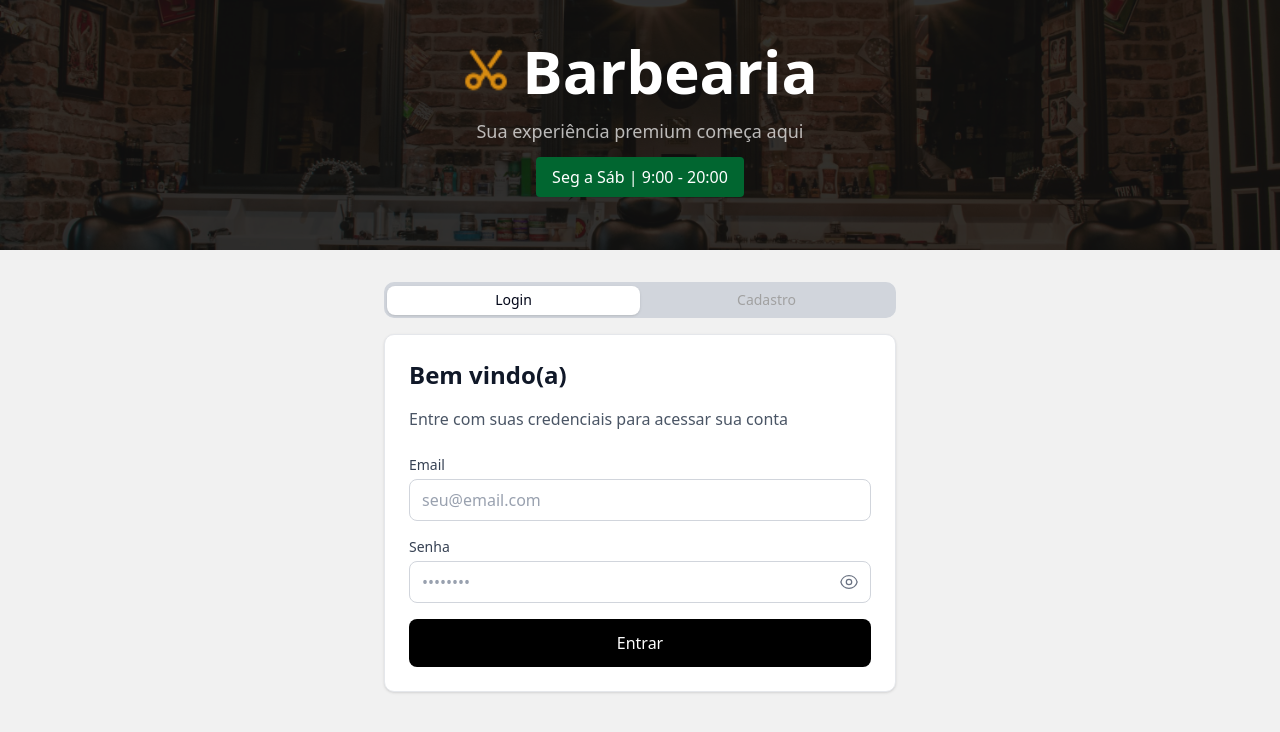
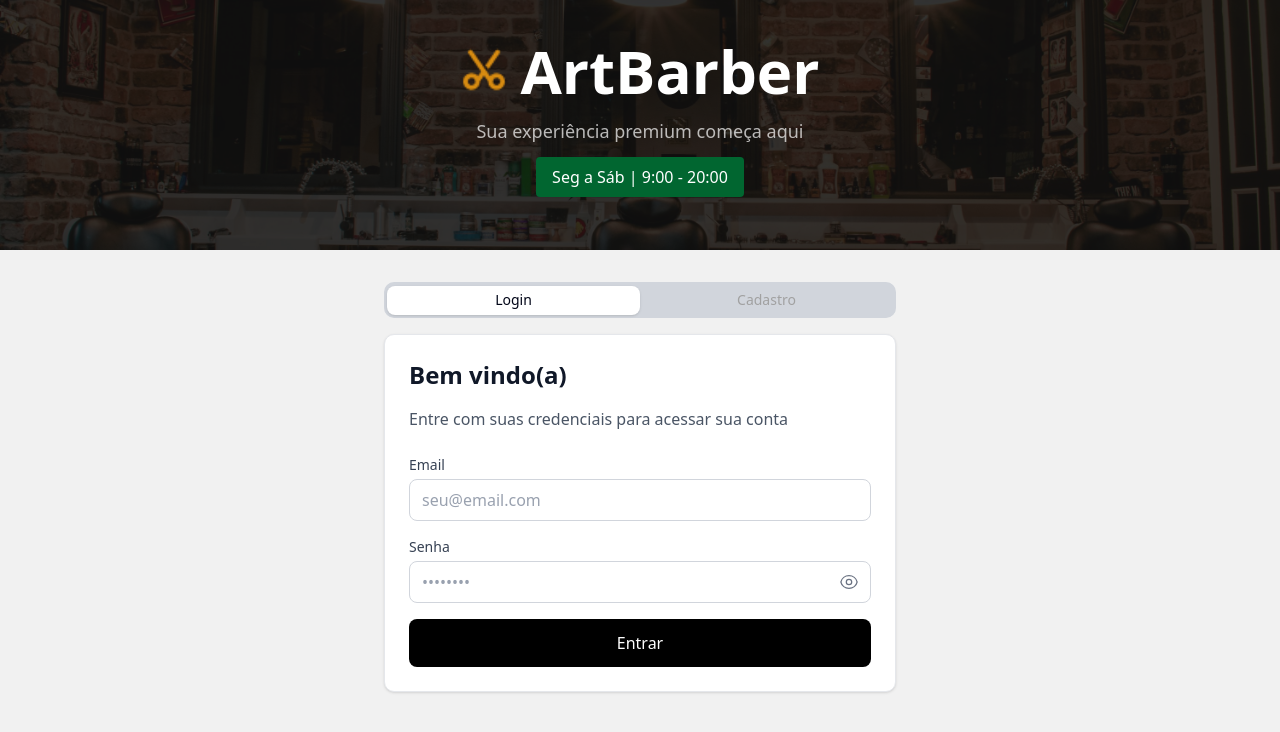
Before and after one commit to alyssongab/artbarber, a React (Vite) app in the folder frontend/: page /login in a window 1280 px wide. Shown: the top 732 px of the page. Built offline with nearby package versions, Linux system fonts and the light colour scheme; no server answers.

Commit message:
style: fix some component styles to fit properly on screen

```diff
--- a/frontend/src/components/features/appointments/AppointmentSearchBar.tsx
+++ b/frontend/src/components/features/appointments/AppointmentSearchBar.tsx
@@ -14,7 +14,7 @@ export default function AppointmentSearchBar({
   onSearch,
   onClear,
   isSearching,
-  placeholder = "Buscar por nome do cliente..."
+  placeholder = "Buscar por cliente"
 }: AppointmentSearchBarProps) {
   const [searchTerm, setSearchTerm] = useState('');
 
--- a/frontend/src/components/layout/AppLayout.tsx
+++ b/frontend/src/components/layout/AppLayout.tsx
@@ -9,7 +9,7 @@ function AppLayout(){
     const { logout, user } = useAuth()
     const name = user?.full_name;
     const firstName = getFirstName(name);
-    const BARBERSHOP_NAME = import.meta.env.VITE_BARBERSHOP;
+    const BARBERSHOP_NAME = import.meta.env.VITE_APP_NAME;
 
     return (
         <div className="min-h-screen bg-[#F1F1F1] p-5">
--- a/frontend/src/components/layout/AuthLayout.tsx
+++ b/frontend/src/components/layout/AuthLayout.tsx
@@ -8,7 +8,7 @@ function Auth(){
     const location = useLocation();
     const navigate = useNavigate();
     const currentTab = location.pathname.includes('register') ? 'register' : 'login';
-    const BARBERSHOP_NAME = import.meta.env.VITE_BARBERSHOP;
+    const BARBERSHOP_NAME = import.meta.env.VITE_APP_NAME;
 
     return(
         <div className="min-h-screen bg-[#F1F1F1]">
--- a/frontend/src/vite-env.d.ts
+++ b/frontend/src/vite-env.d.ts
@@ -3,7 +3,6 @@
 interface ImportMetaEnv {
   readonly VITE_API_URL: string;
   readonly VITE_APP_NAME: string;
-  readonly BARBERSHOP: string;
   readonly VITE_CLIENT_PAGINATION: number,
   readonly VITE_BARBER_PAGINATION: number
 }
```
